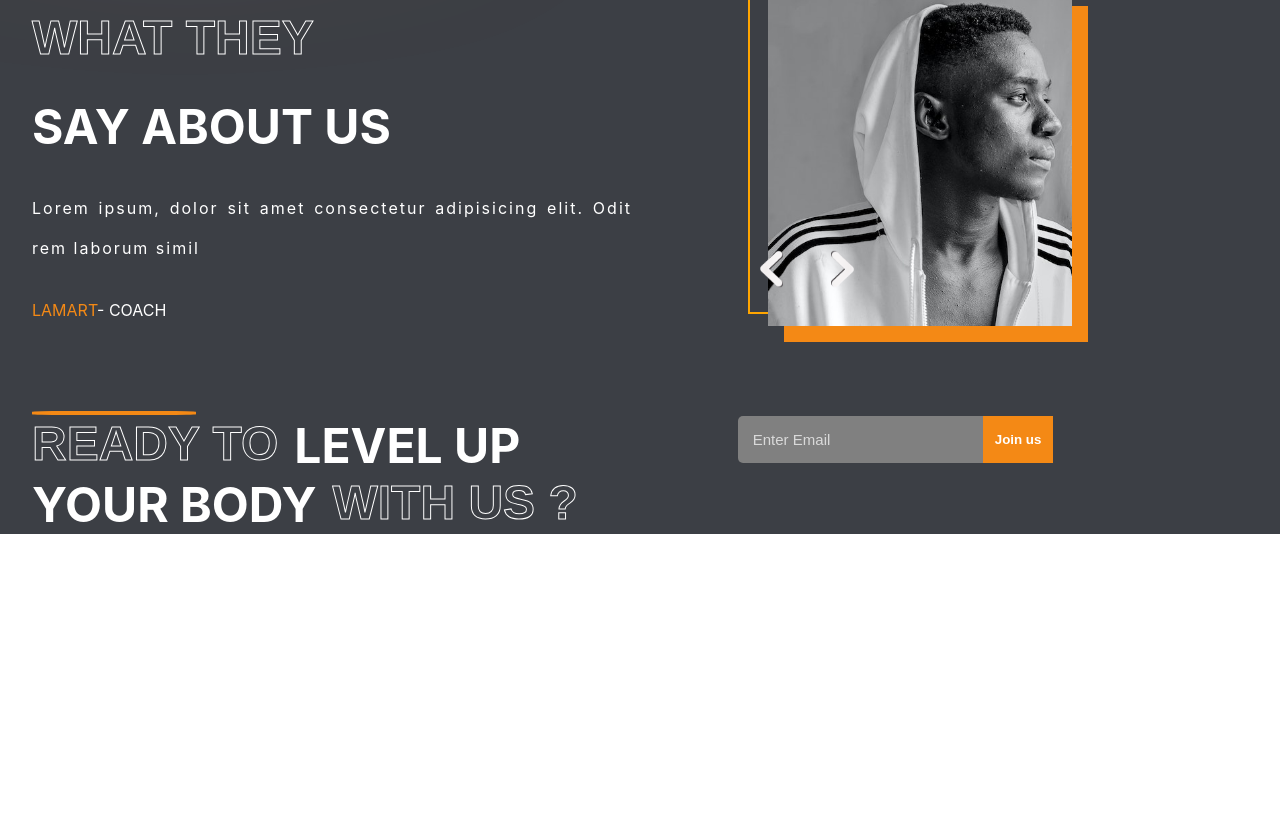
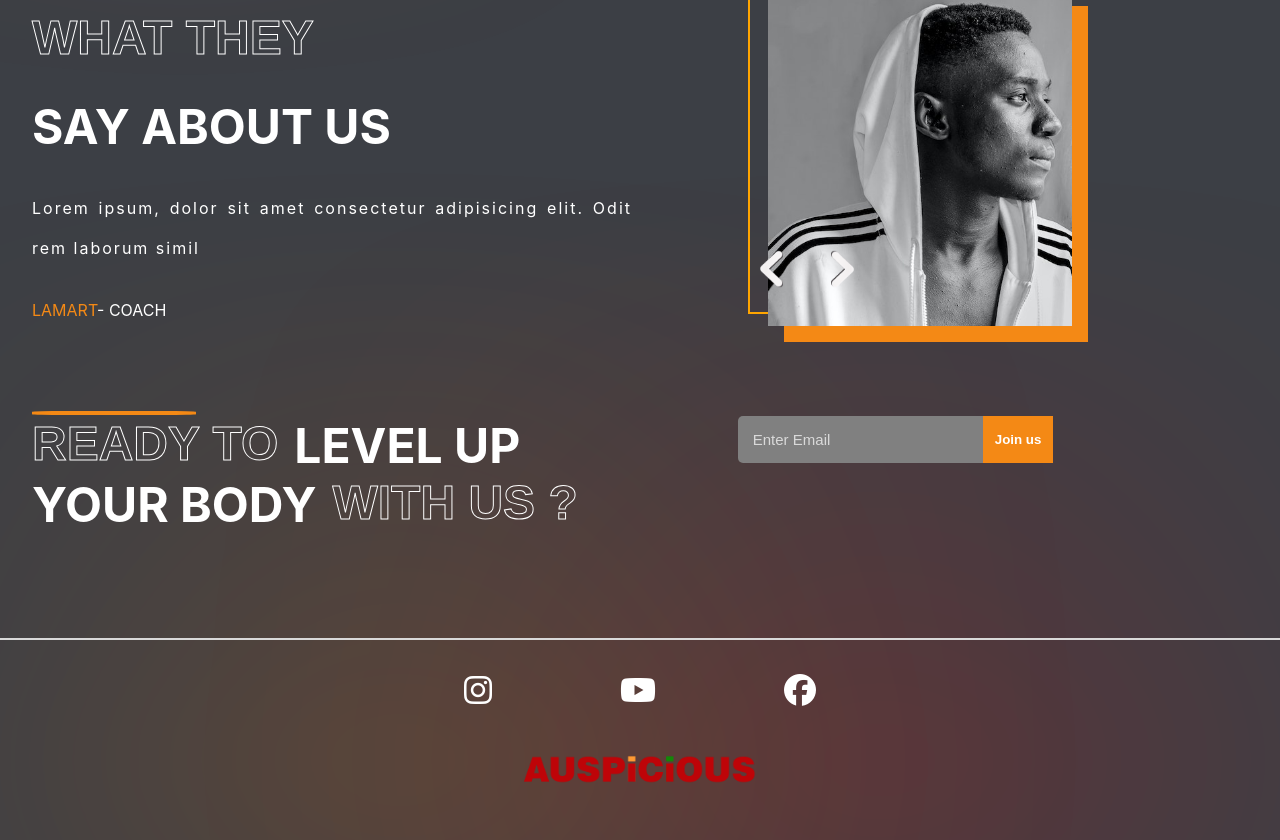
Before and after one commit to prakash-dev-code/gym-website-react, a React (Create React App) app: page / in a window 1280 px wide. Shown: the part 2629-3469 px from the top of the page. Before the commit the page ends 3163 px from the top, so only its background shows below. Built offline with nearby package versions, Linux system fonts and the light colour scheme.

Commit message:
test pipeline

```diff
--- a/package.json
+++ b/package.json
@@ -1,6 +1,6 @@
 {
   "name": "fitness",
-  "version": "0.1.6",
+  "version": "0.1.7",
   "private": true,
   "dependencies": {
     "@emailjs/browser": "^3.10.0",
--- a/src/App.js
+++ b/src/App.js
@@ -5,7 +5,7 @@ import Reason from "./components/reasons/Reason";
 import Plan from "./components/plans/Plan";
 import Testimonials from "./components/testimonials/Testimonials";
 import Join from "./components/join us/Join";
-// import Footer from "./components/footer/Footer";
+import Footer from "./components/footer/Footer";
 function App() {
   return (
     <div className="App">
@@ -15,7 +15,7 @@ function App() {
       <Plan />
       <Testimonials />
       <Join />
-      {/* <Footer /> */}
+      <Footer />
     </div>
   );
 }
```
